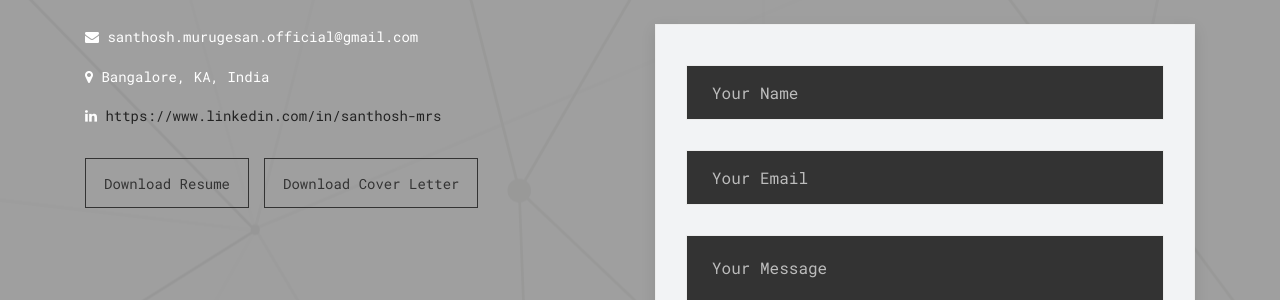
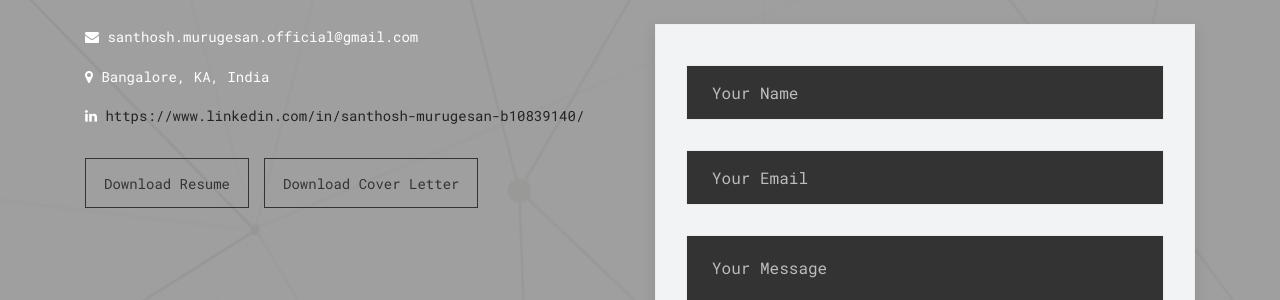
Before and after one commit to santy6694/santy6694.github.io, a Jekyll site: the page built from index.html, in a window 1280 px wide and 900 px high, scrolled down 4909 px. Shown: the part 154-454 px from the top of the window. Built offline with Jekyll 4.4.1, drawn with Linux system fonts in a browser that asks for light colours; part of the change alters nothing that is shown.

Commit message:
Update LinkedIn profile URL
Co-authored-by: Copilot App <223556219+Copilot@users.noreply.github.com>

```diff
--- a/_config.yml
+++ b/_config.yml
@@ -6,7 +6,7 @@ description: >-
   stack development and AI-assisted engineering.
 author: "Santhosh Murugesan Renuka Siva"
 email: santhosh.murugesan.official@gmail.com
-linkedin: "https://www.linkedin.com/in/santhosh-mrs"
+linkedin: "https://www.linkedin.com/in/santhosh-murugesan-b10839140/"
 location: "Bangalore, KA, India"
 url: "https://santy6694.github.io"
 
```
